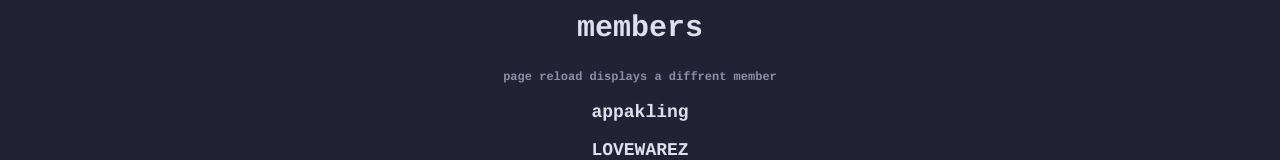
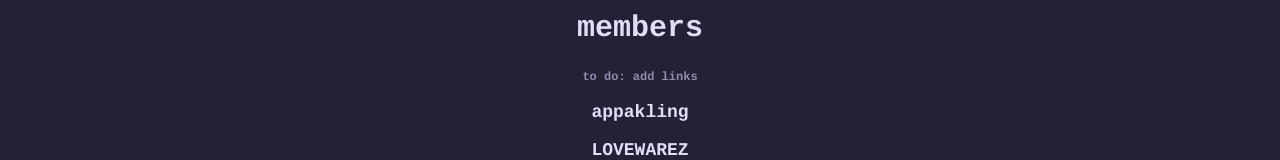
Before and after one commit to capr1tus/capr1tus.github.io, a plain HTML site: page index.html in a window 1280 px wide. Shown: the part 448-608 px from the top of the page. Drawn offline with Linux system fonts and the light colour scheme.

Commit message:
Update index.html

```diff
--- a/index.html
+++ b/index.html
@@ -29,7 +29,7 @@
       <p>our projects focus on:<p class="good">aesthetic, website feel, and game quality.</p> <p>any capr1tus project will <b>not</b> contain:<p><p class="error">low quality or "default" games found on every other platform, ads, bloat, or anything that makes playing hard to do.</p></p>
 
       <h2>members</h2>
-      <p class="comment">page reload displays a diffrent member</p>
+      <p class="comment">to do: add links</p>
       <p>appakling</p>
       <p>LOVEWAREZ</p>
       <p>SixVertical</p>
```
